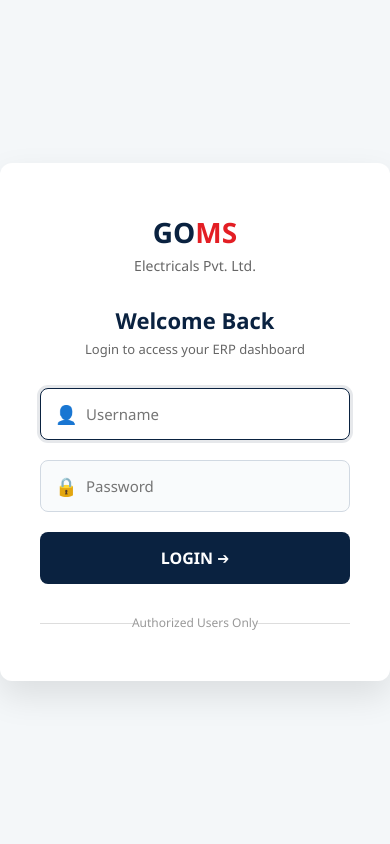
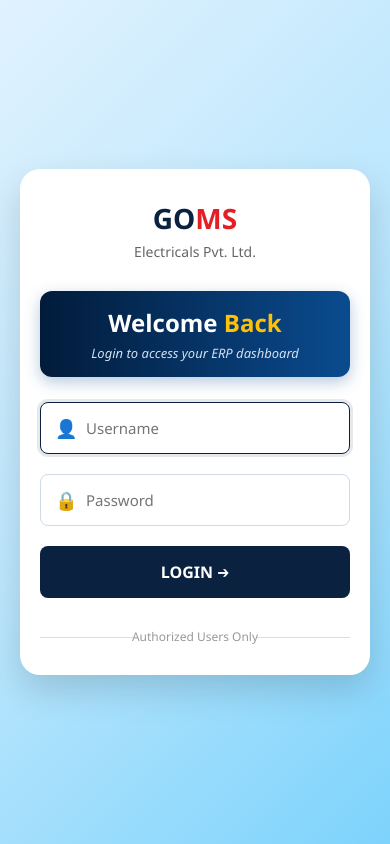
Before and after one commit to Thileepanas/goms-erp, a Flask app: page / in a window 390 px wide. Run offline with Flask 3, Linux system fonts and the light colour scheme.

Commit message:
Update login.html

```diff
--- a/templates/login.html
+++ b/templates/login.html
@@ -8,7 +8,7 @@
         * { box-sizing: border-box; margin: 0; padding: 0; font-family: 'Segoe UI', Tahoma, Geneva, Verdana, sans-serif; }
         body { display: flex; min-height: 100vh; background: #0a2240; }
 
-        /* Left Side - Branding */
+        /* Left Side - Branding (Desktop) */
         .left-panel { flex: 1; background: url('https://images.unsplash.com/photo-1473341304170-971dccb5ac1e?q=80&w=2070&auto=format&fit=crop') no-repeat center center/cover; position: relative; display: flex; flex-direction: column; justify-content: center; align-items: center; padding: 40px; }
         .left-panel::before { content: ''; position: absolute; top:0; left:0; right:0; bottom:0; background: linear-gradient(to right, rgba(10,34,64,0.85), rgba(10,34,64,0.4)); }
         .brand-content { position: relative; z-index: 1; text-align: center; color: white; }
@@ -16,7 +16,7 @@
         .brand-content h3 { font-size: 24px; font-weight: 400; letter-spacing: 2px; }
         .brand-content p { margin-top: 20px; font-size: 14px; letter-spacing: 3px; border-top: 1px solid rgba(255,255,255,0.3); padding-top: 20px; }
 
-        /* Right Side - Login Form */
+        /* Right Side - Login Form (Desktop) */
         .right-panel { width: 50%; display: flex; justify-content: center; align-items: center; background: #f4f7f9; position: relative; }
         /* Red diagonal accent */
         .right-panel::before { content: ''; position: absolute; top: 0; left: -50px; width: 100px; height: 100%; background: #e31e24; transform: skewX(-10deg); }
@@ -45,11 +45,57 @@
         .footer-text::before { content: ''; position: absolute; top: 50%; left: 0; width: 30%; height: 1px; background: #ddd; }
         .footer-text::after { content: ''; position: absolute; top: 50%; right: 0; width: 30%; height: 1px; background: #ddd; }
 
+        /* Hide the blue mobile banner on Desktop */
+        .mobile-welcome-banner { display: none; }
+
+        /* =========================================
+           MOBILE VIEW (Phone, Tablet) - Only changes here
+           ========================================= */
         @media (max-width: 900px) {
-            body { flex-direction: column; }
+            body {
+                flex-direction: column;
+                /* Mobile-க்கு நீல நிற கிரேடியன்ட் பேக்ரவுண்ட் */
+                background: linear-gradient(135deg, #e0f2fe 0%, #bae6fd 50%, #7dd3fc 100%);
+                align-items: center;
+                justify-content: center;
+                padding: 20px;
+            }
+            /* Hide the left image panel */
             .left-panel { display: none; }
-            .right-panel { width: 100%; height: 100vh; }
+
+            .right-panel {
+                width: 100%;
+                height: auto;
+                background: transparent;
+            }
+            /* Hide the red diagonal line */
             .right-panel::before { display: none; }
+
+            .login-card {
+                padding: 30px 20px;
+                border-radius: 20px;
+                box-shadow: 0 15px 35px rgba(0,0,0,0.15);
+            }
+
+            /* Hide the default form title */
+            .form-title { display: none; }
+
+            /* Show and style the Mobile Welcome Banner */
+            .mobile-welcome-banner {
+                display: block;
+                background: linear-gradient(to right, #021b3a, #0a4b8f);
+                color: white;
+                padding: 15px;
+                border-radius: 12px;
+                margin-bottom: 25px;
+                box-shadow: 0 5px 15px rgba(10, 75, 143, 0.3);
+                text-align: center;
+            }
+            .mobile-welcome-banner h2 { font-size: 24px; margin-bottom: 5px; color: white; }
+            .mobile-welcome-banner h2 span { color: #ffc107; }
+            .mobile-welcome-banner p { font-size: 13px; font-style: italic; color: #d1e0f0; }
+
+            .input-group input { background: white; }
         }
     </style>
 </head>
@@ -70,6 +116,13 @@
                 <p>Electricals Pvt. Ltd.</p>
             </div>
 
+            <!-- இது மொபைல்ல மட்டும் தான் தெரியும் -->
+            <div class="mobile-welcome-banner">
+                <h2>Welcome <span>Back</span></h2>
+                <p>Login to access your ERP dashboard</p>
+            </div>
+
+            <!-- இது கம்ப்யூட்டர்ல மட்டும் தான் தெரியும் -->
             <div class="form-title">
                 <h3>Welcome Back</h3>
                 <p>Login to access your ERP dashboard</p>
```
